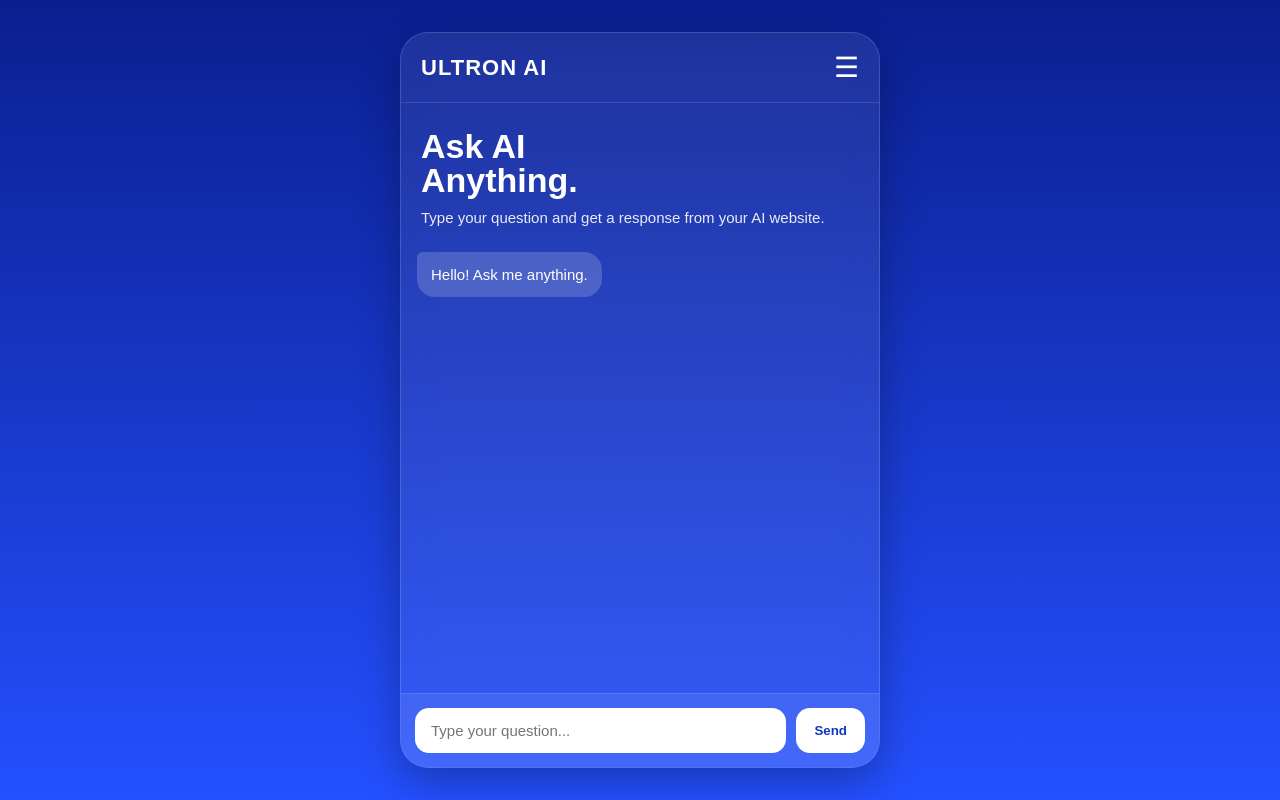
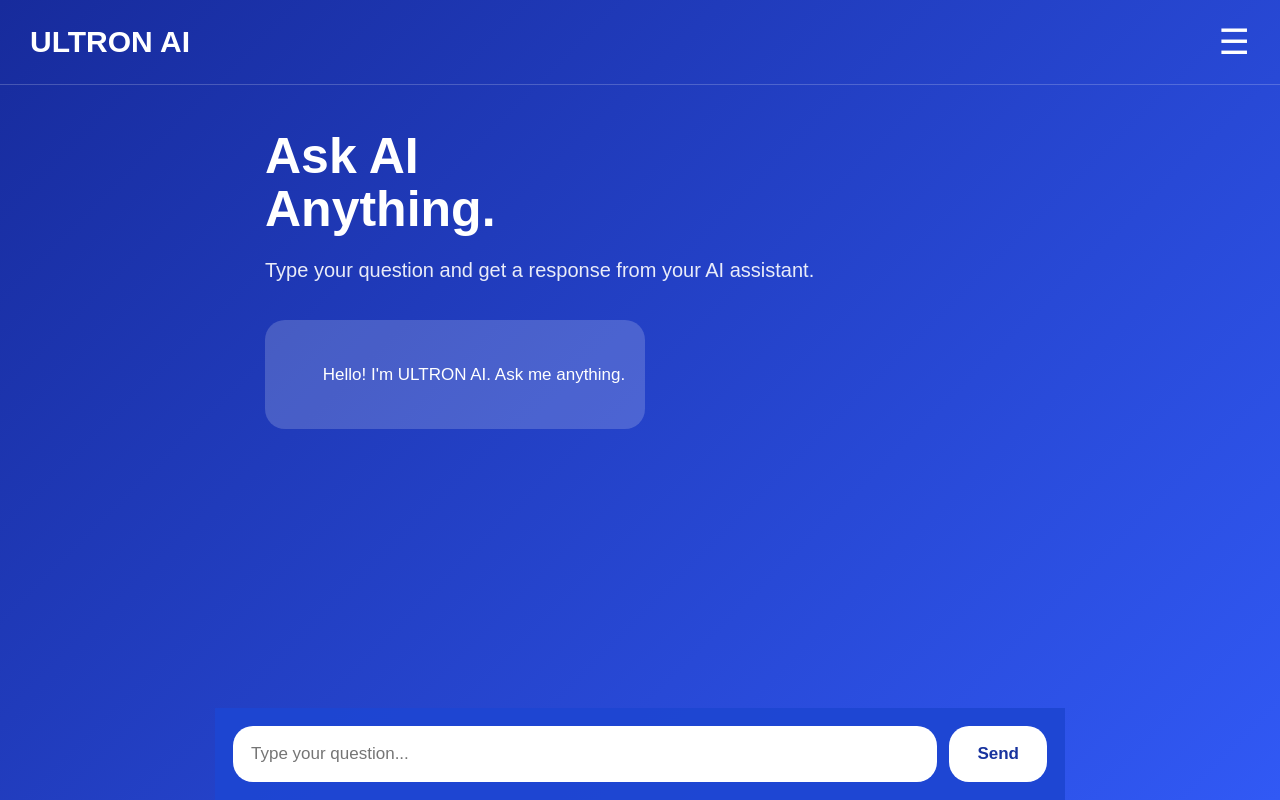
Before and after one commit to rudrapratapnayak691-sys/Ultron, a plain HTML site: page index.html in a window 1280 px wide. Drawn offline with Linux system fonts and the light colour scheme.

Commit message:
Update index.html

```diff
--- a/index.html
+++ b/index.html
@@ -1,9 +1,10 @@
 <!DOCTYPE html>
 <html lang="en">
 <head>
-  <meta charset="UTF-8" />
-  <meta name="viewport" content="width=device-width, initial-scale=1.0" />
-  <title>AI Chat</title>
+  <meta charset="UTF-8">
+  <meta name="viewport" content="width=device-width, initial-scale=1.0">
+  <title>ULTRON AI</title>
+
   <style>
     * {
       box-sizing: border-box;
@@ -13,191 +14,159 @@
     }
 
     body {
+      background: linear-gradient(135deg, #172b9c, #3159f5);
       min-height: 100vh;
-      background: linear-gradient(180deg, #0a1f8f, #2450ff);
-      display: flex;
-      justify-content: center;
-      align-items: center;
-      padding: 14px;
-      color: #fff;
+      color: white;
     }
 
-    .app {
-      width: 100%;
-      max-width: 480px;
-      height: 92vh;
-      background: rgba(255, 255, 255, 0.08);
-      border: 1px solid rgba(255, 255, 255, 0.15);
-      border-radius: 28px;
-      backdrop-filter: blur(14px);
-      display: flex;
-      flex-direction: column;
-      overflow: hidden;
-      box-shadow: 0 14px 40px rgba(0, 0, 0, 0.28);
-    }
-
-    .header {
-      padding: 18px 20px;
+    header {
+      height: 85px;
+      padding: 20px 30px;
       display: flex;
       justify-content: space-between;
       align-items: center;
-      border-bottom: 1px solid rgba(255, 255, 255, 0.12);
+      border-bottom: 1px solid rgba(255,255,255,0.2);
     }
 
-    .logo {
-      font-size: 22px;
-      font-weight: 800;
-      letter-spacing: 1px;
+    header h1 {
+      font-size: 30px;
     }
 
     .menu {
-      font-size: 28px;
+      font-size: 35px;
     }
 
-    .hero {
-      padding: 26px 20px 12px;
+    main {
+      padding: 45px 25px 140px;
+      max-width: 800px;
+      margin: auto;
     }
 
-    .hero h1 {
-      font-size: 34px;
-      line-height: 1;
-      margin-bottom: 10px;
-      font-weight: 900;
+    h2 {
+      font-size: 50px;
+      line-height: 1.05;
+      margin-bottom: 20px;
     }
 
-    .hero p {
-      font-size: 15px;
+    .subtitle {
+      font-size: 20px;
+      line-height: 1.5;
       opacity: 0.9;
-      line-height: 1.5;
+      margin-bottom: 35px;
     }
 
-    .chat {
-      flex: 1;
-      overflow-y: auto;
-      padding: 10px 16px 16px;
+    #chat {
       display: flex;
       flex-direction: column;
-      gap: 12px;
+      gap: 15px;
     }
 
-    .msg {
-      max-width: 82%;
-      padding: 12px 14px;
-      border-radius: 18px;
-      font-size: 15px;
-      line-height: 1.45;
-      word-wrap: break-word;
+    .message {
+      padding: 16px 20px;
+      border-radius: 20px;
+      max-width: 85%;
+      font-size: 17px;
+      line-height: 1.5;
       white-space: pre-wrap;
     }
 
-    .bot {
+    .ai {
+      background: rgba(255,255,255,0.18);
       align-self: flex-start;
-      background: rgba(255, 255, 255, 0.18);
-      border-top-left-radius: 6px;
     }
 
     .user {
+      background: white;
+      color: #18339e;
       align-self: flex-end;
-      background: #fff;
-      color: #1233c8;
-      border-top-right-radius: 6px;
     }
 
-    .inputbar {
-      padding: 14px;
-      background: rgba(255, 255, 255, 0.08);
-      border-top: 1px solid rgba(255, 255, 255, 0.12);
+    .input-area {
+      position: fixed;
+      bottom: 0;
+      left: 0;
+      right: 0;
+      padding: 18px;
+      background: rgba(30,70,210,0.95);
       display: flex;
-      gap: 10px;
+      gap: 12px;
+      max-width: 850px;
+      margin: auto;
     }
 
-    .inputbar input {
+    #question {
       flex: 1;
+      padding: 18px;
       border: none;
+      border-radius: 20px;
+      font-size: 17px;
       outline: none;
-      border-radius: 14px;
-      padding: 14px 16px;
-      font-size: 15px;
     }
 
-    .inputbar button {
+    #send {
+      padding: 0 28px;
       border: none;
-      border-radius: 14px;
-      background: #fff;
-      color: #1233c8;
-      font-weight: 800;
-      padding: 14px 18px;
+      border-radius: 20px;
+      background: white;
+      color: #18339e;
+      font-size: 17px;
+      font-weight: bold;
       cursor: pointer;
     }
 
-    .inputbar button:active {
-      transform: scale(0.98);
+    #send:disabled {
+      opacity: 0.6;
+    }
+
+    @media(max-width:600px) {
+      h2 {
+        font-size: 45px;
+      }
+
+      .input-area {
+        padding: 12px;
+      }
+
+      #send {
+        padding: 0 20px;
+      }
     }
   </style>
 </head>
+
 <body>
-  <div class="app">
-    <div class="header">
-      <div class="logo">ULTRON AI</div>
-      <div class="menu">☰</div>
+
+  <header>
+    <h1>ULTRON AI</h1>
+    <div class="menu">☰</div>
+  </header>
+
+  <main>
+    <h2>Ask AI<br>Anything.</h2>
+
+    <p class="subtitle">
+      Type your question and get a response from your AI assistant.
+    </p>
+
+    <div id="chat">
+      <div class="message ai">
+        Hello! I'm ULTRON AI. Ask me anything.
+      </div>
     </div>
+  </main>
 
-    <div class="hero">
-      <h1>Ask AI<br>Anything.</h1>
-      <p>Type your question and get a response from your AI website.</p>
-    </div>
+  <div class="input-area">
+    <input
+      id="question"
+      type="text"
+      placeholder="Type your question..."
+      autocomplete="off"
+    >
 
-    <div class="chat" id="chat">
-      <div class="msg bot">Hello! Ask me anything.</div>
-    </div>
-
-    <div class="inputbar">
-      <input id="question" type="text" placeholder="Type your question..." />
-      <button onclick="sendQuestion()">Send</button>
-    </div>
+    <button id="send">Send</button>
   </div>
 
-  <script>
-    const chat = document.getElementById("chat");
-    const input = document.getElementById("question");
+  <script src="script.js"></script>
 
-    async function sendQuestion() {
-      const text = input.value.trim();
-      if (!text) return;
-
-      const userMsg = document.createElement("div");
-      userMsg.className = "msg user";
-      userMsg.textContent = text;
-      chat.appendChild(userMsg);
-
-      input.value = "";
-      chat.scrollTop = chat.scrollHeight;
-
-      const botMsg = document.createElement("div");
-      botMsg.className = "msg bot";
-      botMsg.textContent = "Typing...";
-      chat.appendChild(botMsg);
-      chat.scrollTop = chat.scrollHeight;
-
-      try {
-        const res = await fetch("/ask", {
-          method: "POST",
-          headers: { "Content-Type": "application/json" },
-          body: JSON.stringify({ question: text })
-        });
-
-        const data = await res.json();
-        botMsg.textContent = data.answer || "No response received.";
-      } catch (error) {
-        botMsg.textContent = "Server error.";
-      }
-
-      chat.scrollTop = chat.scrollHeight;
-    }
-
-    input.addEventListener("keydown", (e) => {
-      if (e.key === "Enter") sendQuestion();
-    });
-  </script>
 </body>
 </html>
```
